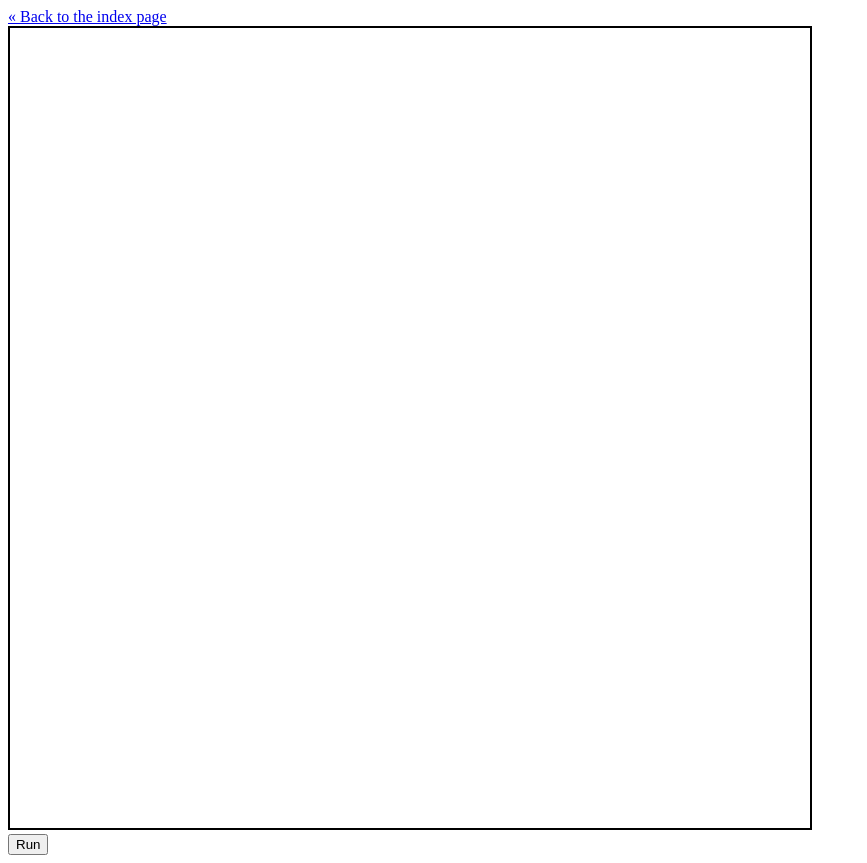
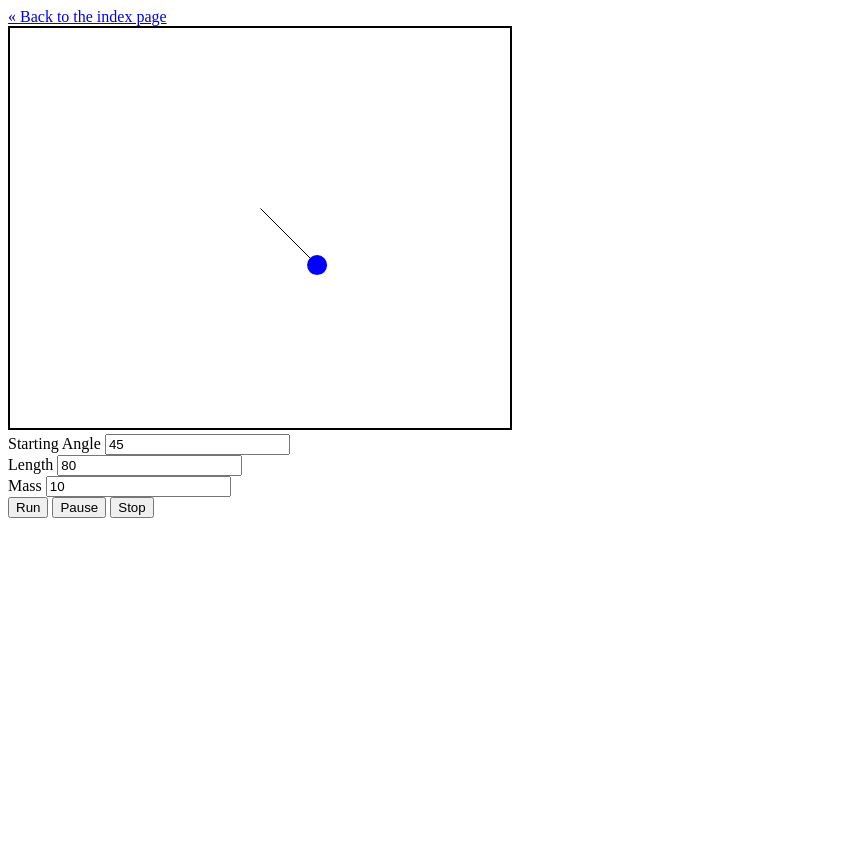
Before and after one commit to chinibi/physics-sims, a website: page sims/simplependulum.html in a window 1280 px wide. Shown: the whole page, without its empty margins (0-867 px from the left). After the commit the page ends 800 px from the top, so only its background shows below. Drawn offline with Linux system fonts and the light colour scheme.

Commit message:
add html controls and mousewheel zoom to simplependulum

```diff
--- a/sims/simplependulum.html
+++ b/sims/simplependulum.html
@@ -11,11 +11,22 @@
 			<a href="../index.html">&#171; Back to the index page</a>
 		</div>
 		<div id="simulation">
-			<canvas id="sim-canvas" width="800" height="800"></canvas>
+			<canvas id="sim-canvas" width="500" height="400"></canvas>
 		</div>
 
 		<div id="controls">
+			<label for="controls-ball-pos-theta">Starting Angle</label>
+			<input class="input-controls" id="controls-ball-pos-theta" type="number" value="45"><br>
+
+			<label for="controls-pen-length">Length</label>
+			<input class="input-controls" id="controls-pen-length" type="number" value="80"><br>
+
+			<label for="controls-ball-mass">Mass</label>
+			<input class="input-controls" id="controls-ball-mass" type="number" value="10"><br>
+
 			<button id="controls-change-model">Run</button>
+			<button id="controls-pause-model">Pause</button>
+			<button id="controls-stop-model">Stop</button>
 		</div>
 
 		<script src="../src/_PhysicsSim.js"></script>
--- a/src/_PhysicsSim.js
+++ b/src/_PhysicsSim.js
@@ -4,7 +4,12 @@ var PhysicsSim = {
 	animationID: null,
 	iterMethod: {},
 	model: {},
-	lengthScale: 100 // the number of pixels representing one meter
+	settings: {
+		lengthScale: 100, // the number of pixels representing one meter
+		zoomScale: 1, // zoom in and out by multiplying lengths by this factor
+		stepSize: 1 / 60
+	},
+	isAnimating: false,
 
 	activeModel: {},
 
@@ -12,9 +17,23 @@ var PhysicsSim = {
 		var canvas = document.getElementById(canvasElementSelector);
 		PhysicsSim.canvas = canvas;
 		PhysicsSim.ctx = canvas.getContext('2d');
+		PhysicsSim.canvas.addEventListener('wheel', function(e) {
+			PhysicsSim.settings.zoomScale += e.deltaY > 0 ? 0.1 : -0.1;
+			return false;
+		});
+	},
+
+	drawModel: function() {
+		if (!PhysicsSim.activeModel) {
+			return false;
+		}
+
+		PhysicsSim.ctx.clearRect(0, 0, PhysicsSim.canvas.clientWidth, PhysicsSim.canvas.clientHeight);
+		PhysicsSim.activeModel.draw();
 	},
 
 	animateModel: function() {
+		PhysicsSim.isAnimating = true;
 		PhysicsSim.ctx.clearRect(0, 0, PhysicsSim.canvas.clientWidth, PhysicsSim.canvas.clientHeight);
 		PhysicsSim.activeModel.draw();
 		PhysicsSim.activeModel.setNextPosition();
@@ -22,6 +41,11 @@ var PhysicsSim = {
 	},
 
 	loadModel: function(modelName, optionalParams) {
+		PhysicsSim.activeModel = new PhysicsSim.model[modelName](optionalParams);
+		PhysicsSim.drawModel();
+	},
+
+	runModel: function(modelName, optionalParams) {
 		if (!optionalParams) {
 			optionalParams = null;
 		}
--- a/src/models/SimplePendulum.js
+++ b/src/models/SimplePendulum.js
@@ -18,10 +18,9 @@
 PhysicsSim.model.SimplePendulum = function (params) {
 	//this.pendulumLength = !isNaN(params.pendulumLength) && isFinite(params.pendulumLength) ? pendulumLength: 200;
 	//this.initialTheta = !isNaN(params.initialTheta) && isFinite(params.initialTheta) ? params.initialTheta : Math.PI/4;
-	this.pendulumLength = 200;
-	this.initialTheta = Math.PI/4;
+	this.pendulumLength = params.length || 80;
+	this.initialTheta = params.theta || Math.PI/4;
 	this.initialOmega = 0;
-	this.stepSize = 1 / 60;
 
 	this.time = 0;
 	this.theta = this.initialTheta;
@@ -30,31 +29,33 @@ PhysicsSim.model.SimplePendulum = function (params) {
 	this.ode1 = (function(time = null, theta = null, omega = null) {
 		return omega;
 	}).bind(this);
+
 	this.ode2 = (function(time = null, theta = null, omega = null) {
-			var g = 9.81 * 100; // cm/s²
+		var g = 9.81 * 100;
 		return -1 * g * Math.sin(theta) / this.pendulumLength;
 	}).bind(this);
 
 	this.draw = function() {
 		// Convert polar to Cartesian
-			var xPos = this.pendulumLength * Math.sin(this.theta);
-			var yPos = this.pendulumLength * Math.cos(this.theta); // the minus sign is absorbed into the y-axis coordinate (down is the positive-y direction).
+		var xPos = PhysicsSim.settings.zoomScale * this.pendulumLength * Math.sin(this.theta);
+		var yPos = PhysicsSim.settings.zoomScale * this.pendulumLength * Math.cos(this.theta); // the minus sign is absorbed into the y-axis coordinate (down is the positive-y direction).
+		var ballRadius = PhysicsSim.settings.zoomScale * 10;
 
 		PhysicsSim.ctx.save();
-			PhysicsSim.ctx.translate(400, 0);
+		PhysicsSim.ctx.translate(250.5, 180.5);
 		PhysicsSim.ctx.beginPath();
 		PhysicsSim.ctx.moveTo(0, 0);
 		PhysicsSim.ctx.lineTo(xPos, yPos);
 		PhysicsSim.ctx.stroke();
 		PhysicsSim.ctx.closePath();
-			PhysicsSim.ctx.arc(xPos, yPos, 10, 0, 2*Math.PI);
-			PhysicsSim.ctx.fillStyle = 'black';
+		PhysicsSim.ctx.arc(xPos, yPos, ballRadius, 0, 2*Math.PI);
+		PhysicsSim.ctx.fillStyle = 'blue';
 		PhysicsSim.ctx.fill();
 		PhysicsSim.ctx.restore();
 	}
 
 	this.setNextPosition = function() {
-			var result = PhysicsSim.iterMethod.RungeKutta_2ndOrderODE(this.ode1, this.ode2, this.stepSize, this.time, this.theta, this.omega);
+		var result = PhysicsSim.iterMethod.RungeKutta_2ndOrderODE(this.ode1, this.ode2, PhysicsSim.settings.stepSize, this.time, this.theta, this.omega);
 		this.time += this.stepSize;
 		this.theta = result.yNext;
 		this.omega = result.zNext;
@@ -63,15 +64,41 @@ PhysicsSim.model.SimplePendulum = function (params) {
 	this.getState = function() {
 		return {t: this.time, theta: this.theta, omega: this.omega};
 	}
+
+	this.getInputs = function() {
+		var params = {
+			theta:  Number(document.getElementById('controls-ball-pos-theta').value) || 45, // degrees
+			length: Number(document.getElementById('controls-pen-length').value) || 80,
+			mass: Number(document.getElementById('controls-ball-mass').value) || 200
+		};
+		params.theta = params.theta * (Math.PI / 180);
+
+		return params;
+	}
 }
 
-var $loadButton = document.getElementById('controls-change-model');
-$loadButton.addEventListener('click', function() {
+document.addEventListener('DOMContentLoaded', function() {
 	var params = {
-		theta:  Number(document.getElementById('controls-ball-pos-theta').value) || 200,
-		r:  Number(document.getElementById('controls-ball-radius').value) || 10,
+		theta:  Number(document.getElementById('controls-ball-pos-theta').value) || 45, // degrees
+		length: Number(document.getElementById('controls-pen-length').value) || 80,
 		mass: Number(document.getElementById('controls-ball-mass').value) || 200
 	};
-
+	params.theta = params.theta * (Math.PI / 180);
 	PhysicsSim.loadModel('SimplePendulum', params);
 });
+
+var $inputControls = document.getElementsByClassName('input-controls');
+for (var i = 0; i < $inputControls.length; i++) {
+	$inputControls[i].addEventListener('change', function() {
+		var params = PhysicsSim.activeModel.getInputs();
+		if (!PhysicsSim.isAnimating) {
+			PhysicsSim.loadModel('SimplePendulum', params);
+		}
+	});
+}
+
+var $runButton = document.getElementById('controls-change-model');
+$runButton.addEventListener('click', function() {
+	var params = PhysicsSim.activeModel.getInputs();
+	PhysicsSim.runModel('SimplePendulum', params);
+});
```
Also changed, not shown: sims/ball.html (+2 -0 lines). Lines whose indentation alone changed are shown as unchanged.
